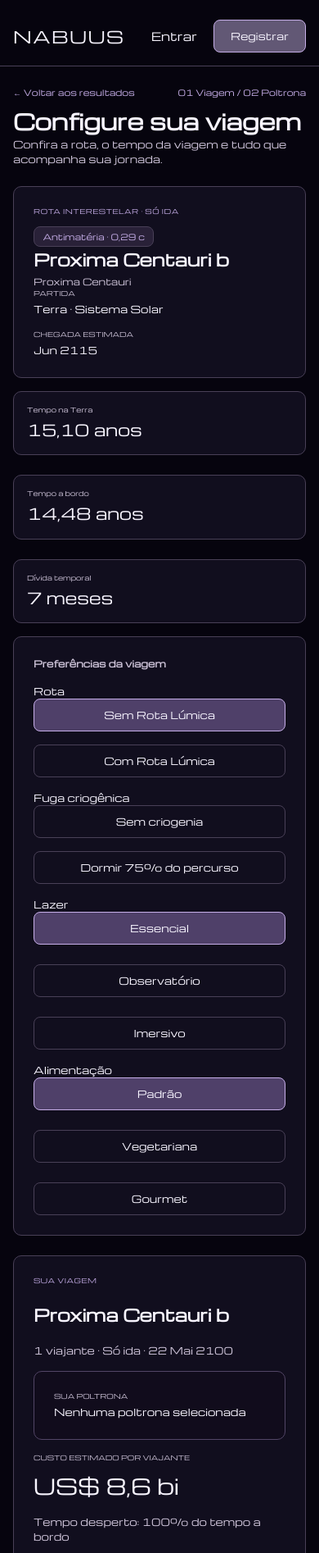
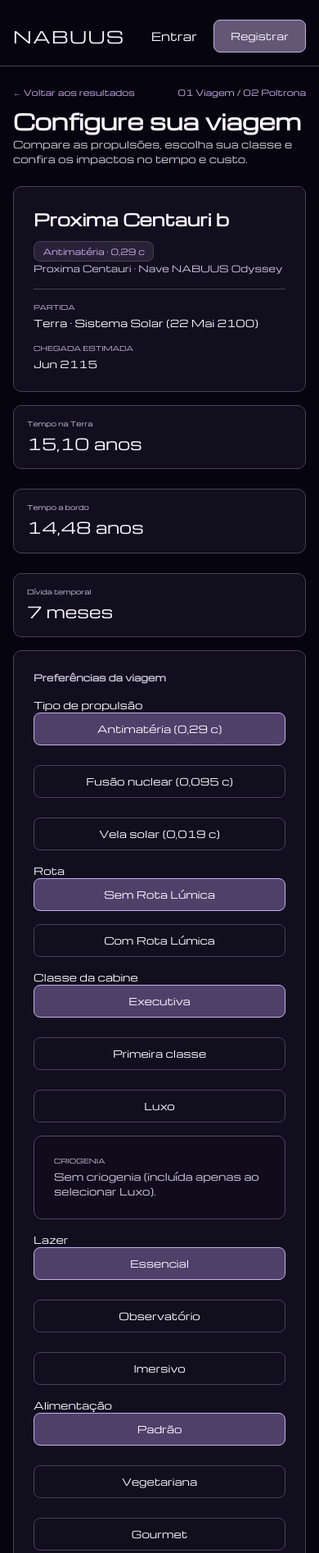
Before and after one commit to Gabriel-Andrioli/Nabuus, a plain HTML site: page frontend/pages/detalhes-viagem.html in a window 390 px wide. Shown: the top 1894 px of the page at 82% size. Drawn offline with nearby package versions, Linux system fonts and the light colour scheme.

Commit message:
feat(frontend): adiciona opção de propulsão e criogenia de 90% no Luxo

```diff
--- a/frontend/js/views/detalhes-viagem-view.js
+++ b/frontend/js/views/detalhes-viagem-view.js
@@ -1,48 +1,104 @@
-import { atualizarSelecaoAtual, obterRotaLumicaDaViagem, obterSelecaoAtual, obterViagemSelecionada } from '../services/passagens-service.js';
+import { lerUltimaBusca } from '../services/api-client.js';
+import {
+  atualizarSelecaoAtual,
+  obterCenarioAtivoDaViagem,
+  obterSelecaoAtual,
+  obterViagemSelecionada,
+} from '../services/passagens-service.js';
+import { criarElemento, limparElemento } from '../utils/dom-seguro.js';
 import { formatarAnos, formatarCreditos, formatarVelocidadeC } from '../utils/formatadores.js';
 import { renderizarBarraNavegacao } from './navegacao-comum.js';
 
 function inicializarDetalhes() {
   renderizarBarraNavegacao('navbar-principal', { prefixo: '../' });
 
+  const linkVoltar = document.getElementById('link-voltar-resultados');
+  const buscaSalva = lerUltimaBusca();
+  const backParams = new URLSearchParams();
+  if (buscaSalva.destino) {
+    backParams.set('destino', buscaSalva.destino);
+  }
+  if (buscaSalva.partida) {
+    backParams.set('partida', buscaSalva.partida);
+  }
+  for (const p of buscaSalva.propulsoes || []) {
+    backParams.append('propulsao', p);
+  }
+  if (buscaSalva.distanciaMaximaAl && buscaSalva.distanciaMaximaAl !== 'Infinity') {
+    backParams.set('distancia', buscaSalva.distanciaMaximaAl);
+  }
+  if (buscaSalva.ordenacao && buscaSalva.ordenacao !== 'relevancia') {
+    backParams.set('ordenacao', buscaSalva.ordenacao);
+  }
+  const backQuery = backParams.toString();
+  linkVoltar.setAttribute('href', backQuery ? `resultados.html?${backQuery}` : 'resultados.html');
+
   const viagem = obterViagemSelecionada();
-  const rotaLumica = obterRotaLumicaDaViagem(viagem);
-  const canalAtivo = !rotaLumica || rotaLumica.ativa;
+  const grupoPropulsaoEl = document.getElementById('grupo-propulsao');
+  const grupoClasseEl = document.getElementById('grupo-classe');
 
-  document.getElementById('det-tecnologia').textContent =
-    `${viagem.propulsaoNome} · ${formatarVelocidadeC(viagem.velocidadeC)}`;
   document.getElementById('det-destino').textContent = viagem.destinoNome;
-  document.getElementById('det-sistema').textContent = viagem.sistemaDestino;
-  document.getElementById('det-origem').textContent = `${viagem.origemNome} · ${viagem.origemSistema}`;
-  document.getElementById('det-chegada').textContent = viagem.chegadaTexto;
+  document.getElementById('det-sistema').textContent = `${viagem.sistemaDestino} · Nave ${viagem.onibusNome}`;
+  document.getElementById('det-origem').textContent = `${viagem.origemNome} · ${viagem.origemSistema} (${viagem.partidaTexto})`;
   document.getElementById('resumo-destino').textContent = viagem.destinoNome;
-  document.getElementById('resumo-sub').textContent = `1 viajante · Só ida · ${viagem.partidaTexto}`;
 
   function renderizar() {
     const sel = obterSelecaoAtual();
-    const usaLumica = Boolean(sel.usaRotaLumica && canalAtivo);
-    const cenario = usaLumica ? viagem.comLumica : viagem.semLumica;
+    const resumo = obterCenarioAtivoDaViagem(viagem, sel);
 
-    document.getElementById('det-tempo-terra').textContent = formatarAnos(cenario.tempoTerraAnos);
-    document.getElementById('det-tempo-bordo').textContent = formatarAnos(cenario.duracaoBordoAnos);
-    document.getElementById('det-divida').textContent = formatarAnos(cenario.dividaTemporalAnos);
-    document.getElementById('resumo-custo').textContent = formatarCreditos(cenario.precoFinal);
+    document.getElementById('det-tecnologia').textContent =
+      `${resumo.opcao.propulsaoNome} · ${formatarVelocidadeC(resumo.opcao.velocidadeC)}`;
+    document.getElementById('det-chegada').textContent = resumo.chegadaTexto;
+    document.getElementById('det-tempo-terra').textContent = formatarAnos(resumo.tempoTerraAnos);
+    document.getElementById('det-tempo-bordo').textContent = formatarAnos(resumo.duracaoBordoAnos);
+    document.getElementById('det-divida').textContent = formatarAnos(resumo.dividaTemporalAnos);
+    document.getElementById('resumo-custo').textContent = formatarCreditos(resumo.precoFinal);
     document.getElementById('resumo-poltrona').textContent = sel.poltrona || 'Nenhuma poltrona selecionada';
-    document.getElementById('resumo-desperto').textContent =
-      sel.criogenia === 'Dormir 75% do percurso'
-        ? 'Tempo desperto: 25% do tempo a bordo'
-        : 'Tempo desperto: 100% do tempo a bordo';
+    document.getElementById('resumo-sub').textContent =
+      `1 viajante · ${viagem.partidaTexto} · Classe ${resumo.classe}`;
+
+    const crioTexto = resumo.emCriogenia
+      ? 'Criogenia incluída na classe Luxo: 90% descontado direto do tempo a bordo.'
+      : 'Sem criogenia (incluída apenas ao selecionar Luxo).';
+    document.getElementById('status-criogenia').textContent = crioTexto;
+    document.getElementById('resumo-desperto').textContent = resumo.emCriogenia
+      ? 'Criogenia Luxo ativa (-90% do tempo a bordo)'
+      : 'Tempo desperto: 100% do tempo a bordo';
+
+    limparElemento(grupoPropulsaoEl);
+    for (const op of resumo.opcoes) {
+      const ativo = op.propulsaoNome === resumo.opcao.propulsaoNome;
+      grupoPropulsaoEl.appendChild(
+        criarElemento('button', {
+          type: 'button',
+          className: `botao${ativo ? ' botao--ativo' : ''}`,
+          text: `${op.propulsaoNome} (${formatarVelocidadeC(op.velocidadeC)})`,
+          dataset: { propulsao: op.propulsaoNome },
+        })
+      );
+    }
+
+    limparElemento(grupoClasseEl);
+    for (const cl of viagem.classes || ['Executiva', 'Primeira classe', 'Luxo']) {
+      const ativo = cl === resumo.classe;
+      grupoClasseEl.appendChild(
+        criarElemento('button', {
+          type: 'button',
+          className: `botao${ativo ? ' botao--ativo' : ''}`,
+          text: cl,
+          dataset: { classe: cl },
+        })
+      );
+    }
 
     for (const btn of document.querySelectorAll('#grupo-rota [data-rota]')) {
-      const ativo = (btn.dataset.rota === 'true') === usaLumica;
+      const ehComLumica = btn.dataset.rota === 'true';
+      const ativo = ehComLumica === resumo.usaLumica;
       btn.classList.toggle('botao--ativo', ativo);
-      if (btn.dataset.rota === 'true' && !canalAtivo) {
-        btn.disabled = true;
-        btn.textContent = 'Rota Lúmica inativa';
+      if (ehComLumica) {
+        btn.disabled = !resumo.canalAtivo;
+        btn.textContent = resumo.canalAtivo ? 'Com Rota Lúmica' : 'Sem Rota Lúmica disponível';
       }
-    }
-    for (const btn of document.querySelectorAll('#grupo-crio [data-crio]')) {
-      btn.classList.toggle('botao--ativo', btn.dataset.crio === sel.criogenia);
     }
     for (const btn of document.querySelectorAll('#grupo-lazer [data-lazer]')) {
       btn.classList.toggle('botao--ativo', btn.dataset.lazer === sel.lazer);
@@ -52,6 +108,22 @@ function inicializarDetalhes() {
     }
   }
 
+  grupoPropulsaoEl.addEventListener('click', (e) => {
+    const btn = e.target.closest('[data-propulsao]');
+    if (btn) {
+      atualizarSelecaoAtual({ propulsaoNome: btn.dataset.propulsao });
+      renderizar();
+    }
+  });
+
+  grupoClasseEl.addEventListener('click', (e) => {
+    const btn = e.target.closest('[data-classe]');
+    if (btn) {
+      atualizarSelecaoAtual({ classe: btn.dataset.classe, poltrona: null });
+      renderizar();
+    }
+  });
+
   document.getElementById('grupo-rota').addEventListener('click', (e) => {
     const btn = e.target.closest('[data-rota]');
     if (btn && !btn.disabled) {
@@ -59,13 +131,7 @@ function inicializarDetalhes() {
       renderizar();
     }
   });
-  document.getElementById('grupo-crio').addEventListener('click', (e) => {
-    const btn = e.target.closest('[data-crio]');
-    if (btn) {
-      atualizarSelecaoAtual({ criogenia: btn.dataset.crio });
-      renderizar();
-    }
-  });
+
   document.getElementById('grupo-lazer').addEventListener('click', (e) => {
     const btn = e.target.closest('[data-lazer]');
     if (btn) {
@@ -73,6 +139,7 @@ function inicializarDetalhes() {
       renderizar();
     }
   });
+
   document.getElementById('grupo-alimentacao').addEventListener('click', (e) => {
     const btn = e.target.closest('[data-alimentacao]');
     if (btn) {
--- a/frontend/pages/detalhes-viagem.html
+++ b/frontend/pages/detalhes-viagem.html
@@ -19,21 +19,21 @@
 
   <main class="container-viajante">
     <div class="barra-etapa">
-      <a href="resultados.html">← Voltar aos resultados</a>
+      <a id="link-voltar-resultados" href="resultados.html">← Voltar aos resultados</a>
       <span>01 Viagem / 02 Poltrona</span>
     </div>
     <h1 class="titulo-pagina">Configure sua viagem</h1>
-    <p class="texto-secundario">Confira a rota, o tempo da viagem e tudo que acompanha sua jornada.</p>
+    <p class="texto-secundario">Compare as propulsões, escolha sua classe e confira os impactos no tempo e custo.</p>
 
     <div class="layout-duas-colunas">
       <section class="lista-pilha" aria-label="Configurações da jornada">
         <article class="card">
           <div class="viagem-card__topo">
-            <span class="card__eyebrow">ROTA INTERESTELAR · SÓ IDA</span>
+            <h2 id="det-destino" class="card__titulo"></h2>
             <span id="det-tecnologia" class="badge"></span>
           </div>
-          <h2 id="det-destino" class="card__titulo"></h2>
           <p id="det-sistema" class="card__subtitulo"></p>
+          <div class="card__divisor"></div>
           <div class="grid-campos-2">
             <div>
               <p class="metrica__rotulo">PARTIDA</p>
@@ -65,6 +65,11 @@
           <h2 class="card__subtitulo">Preferências da viagem</h2>
 
           <div>
+            <p class="campo__rotulo">Tipo de propulsão</p>
+            <div id="grupo-propulsao" class="grid-cards-3"></div>
+          </div>
+
+          <div>
             <p class="campo__rotulo">Rota</p>
             <div id="grupo-rota" class="grid-campos-2">
               <button type="button" class="botao" data-rota="false">Sem Rota Lúmica</button>
@@ -73,11 +78,13 @@
           </div>
 
           <div>
-            <p class="campo__rotulo">Fuga criogênica</p>
-            <div id="grupo-crio" class="grid-campos-2">
-              <button type="button" class="botao" data-crio="Sem criogenia">Sem criogenia</button>
-              <button type="button" class="botao" data-crio="Dormir 75% do percurso">Dormir 75% do percurso</button>
-            </div>
+            <p class="campo__rotulo">Classe da cabine</p>
+            <div id="grupo-classe" class="grid-cards-3"></div>
+          </div>
+
+          <div class="card card--painel">
+            <p class="metrica__rotulo">CRIOGENIA</p>
+            <p id="status-criogenia" class="texto-secundario"></p>
           </div>
 
           <div>
@@ -123,7 +130,7 @@
         <a class="botao botao--bloco" href="mapa-viagem.html">
           Ver mapa da viagem
         </a>
-        <p class="texto-mutado">A criogenia reduz o tempo desperto, não o tempo de viagem nem a dívida temporal.</p>
+        <p class="texto-mutado">Na classe Luxo, 90% do percurso é feito em criogenia e descontado direto do tempo a bordo.</p>
       </aside>
     </div>
   </main>
```
Also changed, not shown: frontend/js/views/confirmacao-viagem-view.js (+16 -11 lines), frontend/js/views/mapa-viagem-view.js (+37 -33 lines), frontend/js/views/selecao-poltrona-view.js (+33 -20 lines), frontend/pages/confirmacao-viagem.html (+1 -2 lines).
